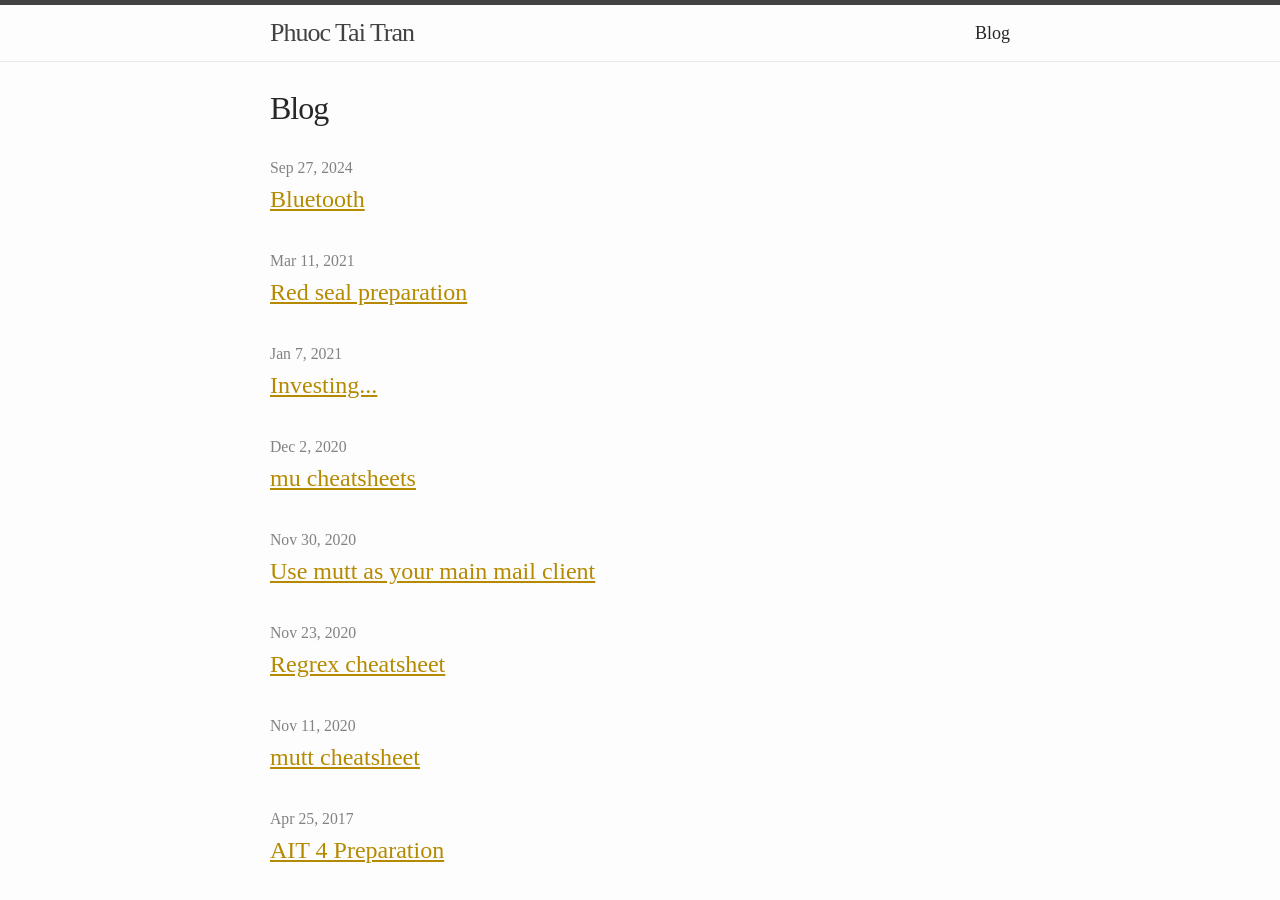
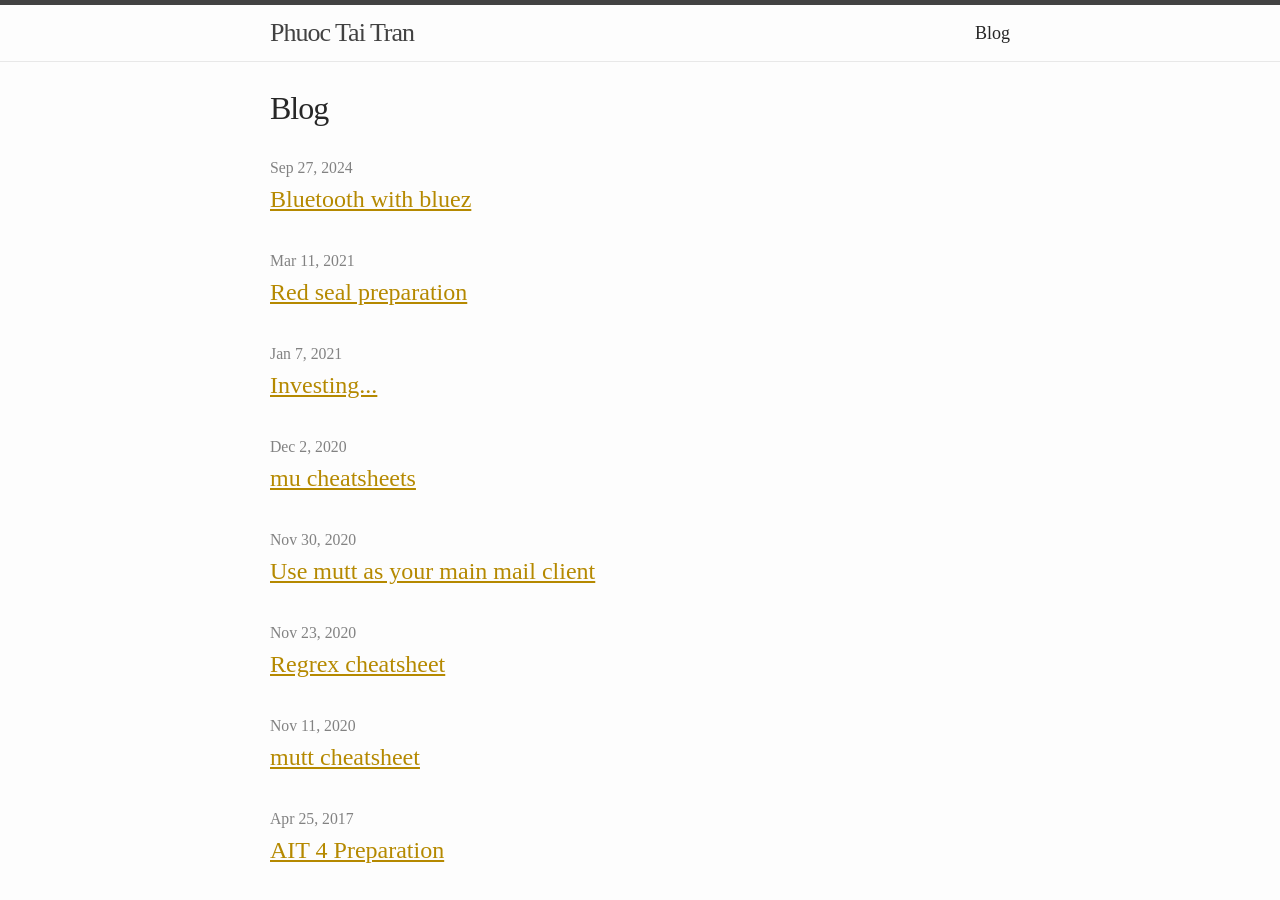
Before and after one commit to jkoz/jkoz.github.io, a Jekyll site: the page built from index.md, in a window 1280 px wide and 900 px high. Built offline with Jekyll 4.4.1, drawn with Linux system fonts in a browser that asks for light colours; some web fonts are replaced.

Commit message:
bluetooth

```diff
--- a/_posts/2024-09-27-bluetooth.md
+++ b/_posts/2024-09-27-bluetooth.md
@@ -1,9 +1,8 @@
-
 ---
 layout: post
-title: awk data processing
+title: Bluetooth with bluez
 categories:
-  -
+  - cli, bluez
 ---
 
 
```
